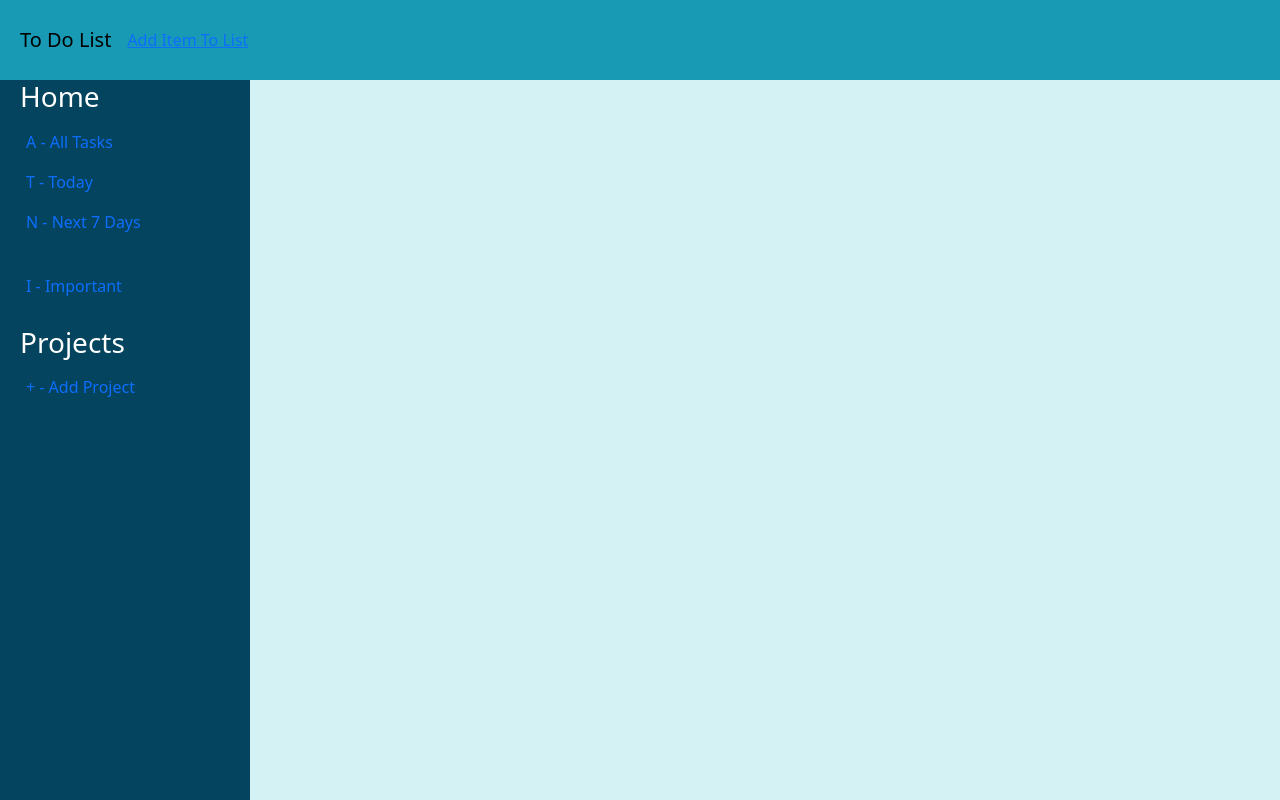
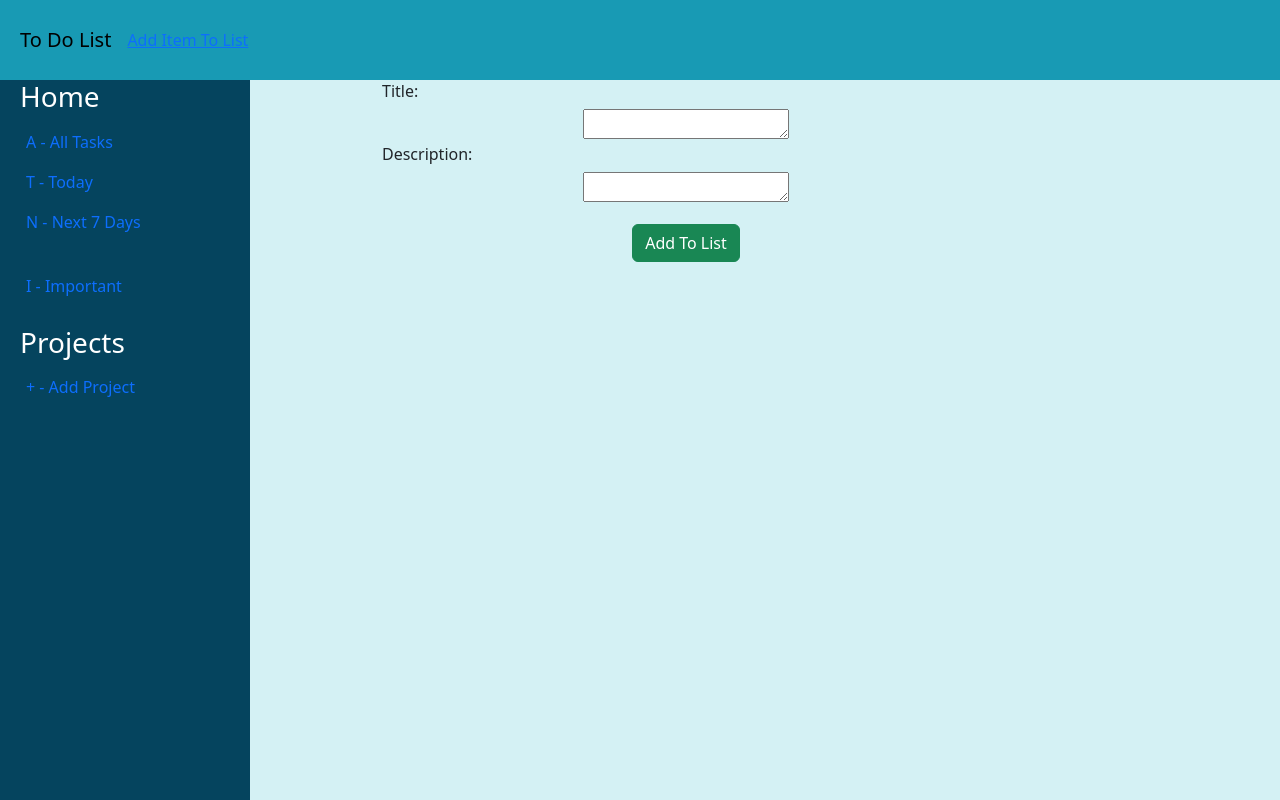
Before and after one commit to BenPhillips-21/to-do, a React (Vite) app: page /add in a window 1280 px wide. Before the commit this address had no page. Built offline with nearby package versions, Linux system fonts and the light colour scheme.

Commit message:
fixed add task to list functionality

```diff
--- a/src/App.css
+++ b/src/App.css
@@ -3,6 +3,17 @@
   margin: 0 auto;
   padding: 2rem;
   text-align: center;
+}
+
+.add-container {
+  margin-top: 50px;
+  margin-left: 350px;
+  width: 50%;
+}
+
+.add-container h6 {
+  display: flex;
+  align-items: flex-start;
 }
 
 .list-container {
--- a/src/App.jsx
+++ b/src/App.jsx
@@ -12,18 +12,23 @@ const App = () => {
   let nav = useNavigate()
 //   const [list, setList] = useState(seedList)
 
-const [task, setTask] = useState([{
-  id: 1,
+const [task, setTask] = useState([
+  {
   title: 'Milk the cow',
   description: 'Tug HARD!'
-}])
+},
+{
+  title: 'Milk the goat',
+  description: 'mmmm tuggy tuggy'
+}
+])
 
-// function add(content) {
-//   const id = list.length
-//   const newItem = { content }
-//   setList([...list, newItem])
-//   nav(`/item/${id}`)
-// }
+const add = (content) => {
+  const newItem = (content)
+  setTask([...task, newItem])
+  // nav(`/item/${id}`)
+  console.log(task)
+}
 
 const removeTask = (taskId) => {
   const updatedTasks = task.filter((task) => task.id !== taskId);
@@ -40,7 +45,7 @@ const removeTask = (taskId) => {
       <NavBar />
       <Routes>
         <Route path="/" element={<TodoList taskList={task} removeTask={removeTask}/>} />
-        {/* <Route path="/add" element={<AddTodo add={add} />} /> */}
+        <Route path="/add" element={<AddTodo add={add} task={task} setTask={setTask} />} />
 
         <Route path="/item">
           {/* <Route path=":id" element={<ShowItemWrapper/> } /> */}
--- a/src/components/AddToDo.jsx
+++ b/src/components/AddToDo.jsx
@@ -1,24 +1,52 @@
-import React, { useState } from 'react'
-import { useNavigate } from "react-router-dom";
+import React, { useState } from 'react';
+import { useNavigate } from 'react-router-dom';
 
-const AddToDo = ({ add }) => {
-  const nav = useNavigate()
-  const [content, setContent] = useState('')
+const AddToDo = ({ add, task, setTask }) => {
+  const nav = useNavigate();
 
-  function submit(e) {
-    e.preventDefault()
-    add(content)
-  }
+  const [taskState, setTaskState] = useState(task);
 
-  return ( <>
-    <form className="container" onSubmit={submit}>
+  const handleInputChange = (e) => {
+    const { name, value } = e.target;
+
+    setTaskState({
+      ...taskState,
+      [name]: value,
+    });
+  };
+
+  const submit = (e) => {
+    e.preventDefault();
+    add(taskState);
+    setTaskState({ title: '', description: '' });
+    nav('/');
+  };
+
+  return (
+    <>
+      <form className="add-container" onSubmit={submit}>
         <div>
-          <textarea value={content} onChange={e => setContent(e.target.value)} className="form-control" rows="8"></textarea>
+          <h6>Title:</h6>
+          <textarea
+            type="text"
+            name="title"
+            value={taskState.title}
+            onChange={handleInputChange}
+            rows="1"
+          />
+          <h6>Description:</h6>
+          <textarea
+            type="text"
+            name="description"
+            value={taskState.description}
+            onChange={handleInputChange}
+            rows="1"
+          />
         </div>
-      <button className="btn btn-success mt-3">Add To List</button>
-    </form>
+        <button className="btn btn-success mt-3">Add To List</button>
+      </form>
     </>
-  )
-}
+  );
+};
 
-export default AddToDo
+export default AddToDo;
```
